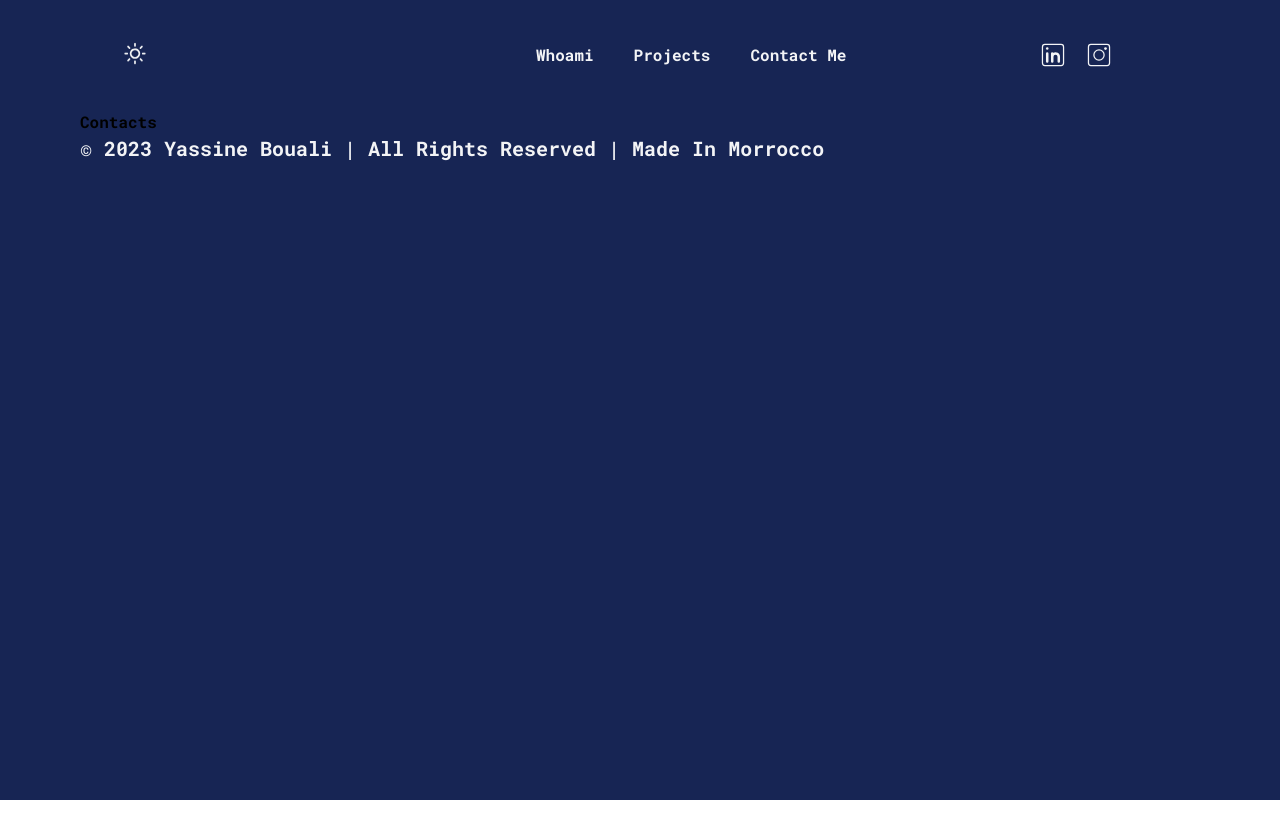
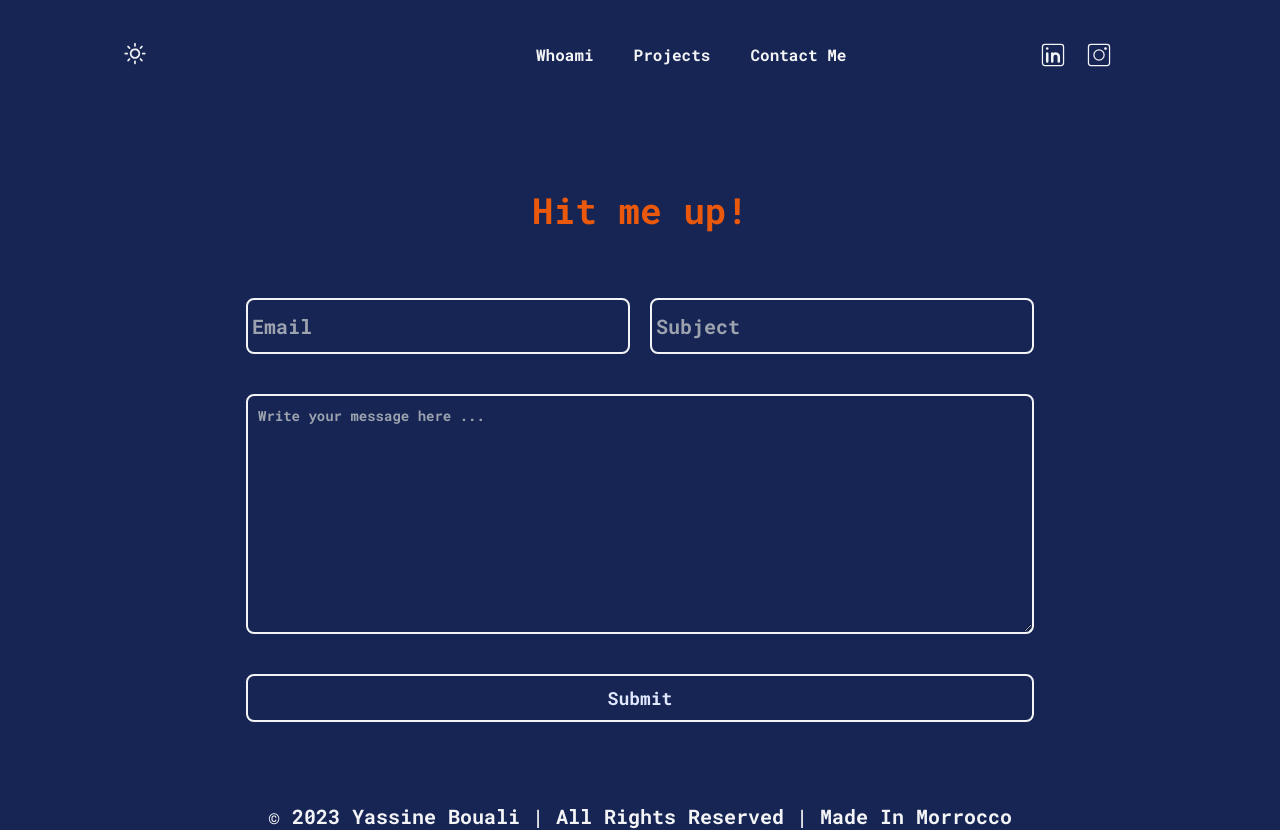
Before and after one commit to Ybouali/ybouali, a React (Create React App) app: page /contactme in a window 1280 px wide. Before the commit the page ends 800 px from the top, so only its background shows below. Built offline with nearby package versions, Linux system fonts and the light colour scheme; some icons are missing.

Commit message:
done working on the disagne and start working on sending the email

```diff
--- a/src/App.tsx
+++ b/src/App.tsx
@@ -18,8 +18,8 @@ function App() {
         <div
             className={
                 themeMode
-                    ? 'bg-blue-950 min-h-screen md:px-20'
-                    : 'bg-indigo-100 min-h-screen md:px-20'
+                    ? 'bg-blue-950 md:px-20 min-h-screen'
+                    : 'bg-indigo-100 md:px-20 min-h-screen'
             }
         >
             <Router>
@@ -27,7 +27,7 @@ function App() {
                 <Routes>
                     <Route path="/" element={<Whoiam mode={themeMode} />} />
                     <Route path="/projects" element={<Projects mode={themeMode} />} />
-                    <Route path="/contactme" element={<ContactMe />} />
+                    <Route path="/contactme" element={<ContactMe mode={themeMode} />} />
                 </Routes>
             </Router>
             <Footer mode={themeMode} />
--- a/src/components/Footer.tsx
+++ b/src/components/Footer.tsx
@@ -7,7 +7,7 @@ function Footer(props: ThemeType) {
   const currentYear = currentDate.getFullYear();
 
   return (
-    <div className='flex items-center mx-auto' >
+    <div className='flex items-center justify-center mx-auto' >
       <p className={props.mode ? 'font-semibold text-xl text-gray-100 duration-700' : 'font-semibold text-xl text-slate-950 duration-700'}>
         © {currentYear} Yassine Bouali | All Rights Reserved | Made In Morrocco
       </p>
--- /dev/null
+++ b/src/components/InputCard.tsx
@@ -0,0 +1,22 @@
+import React from 'react'
+import { InputCardType } from '../types/InputCardType'
+
+function InputCard(props: InputCardType) {
+  return (
+    <input
+        defaultValue={props.value}
+        type={props.type}
+        placeholder={props.placeholder}
+        onChange={props.onChanged}
+        name={props.name}
+        className={
+            props.mode  ?
+            'h-14 w-96 px-1 text-xl bg-blue-950 border-2 rounded-lg border-gray-100 outline-none focus:border-red-500 focus:text-white transition duration-200'
+                :
+            'h-14 w-96 px-1 text-xl bg-indigo-100 border-2 rounded-lg border-blue-950 outline-none focus:border-red-500 focus:text-blue-950 transition duration-200'
+        }
+    />
+  )
+}
+
+export default InputCard
--- a/src/pages/ContactMe.tsx
+++ b/src/pages/ContactMe.tsx
@@ -1,7 +1,142 @@
-import React from 'react';
+import React, { FormEvent, useState } from 'react';
+import InputCard from '../components/InputCard';
+import { ThemeType } from '../types/navBarTypes';
+import { motion } from 'framer-motion';
+import { FormTypeData } from '../types/FormTypeData';
 
-function ContactMe() {
-    return <div>Contacts</div>;
+function ContactMe(props: ThemeType) {
+
+    const [dataForm, setDataForm] = useState<FormTypeData>({
+        email: '',
+        subject: '',
+        message: ''
+    });
+
+    const handleChangeData = (e: React.ChangeEvent<HTMLInputElement | HTMLTextAreaElement>) => {
+        const { name, value } = e.target;
+
+        setDataForm((prevData: FormTypeData) => ({
+            ...prevData,
+            [name]: value
+        }))
+    }
+
+    const sendEmail = (e: FormEvent) => {
+
+        e.preventDefault();
+
+
+        // TODO: start checking for the error
+    }
+
+    const container = {
+        hidden: { opacity: 0 },
+        visible: (i = 1) => ({
+            opacity: 1,
+            transition: { staggerChildren: 0.12, delayChildren: 0.04 * i },
+        })
+    };
+
+    const child = {
+        visible: {
+            opacity: 1,
+            y: 0,
+            transition: {
+            type: "spring",
+            damping: 12,
+            stiffness: 100,
+            }
+        },
+        hidden: {
+            opacity: 0,
+            y: 20,
+            transition: {
+            type: "spring",
+            damping: 12,
+            stiffness: 100,
+            }
+        },
+    }
+
+
+    return (
+        <div className='my-20'>
+            <div className='flex flex-col items-center justify-between mx-auto gap-y-10' >
+                <div className='flex items-center justify-between' >
+                    <p className='font-bold text-4xl text-orange-600'>
+                        Hit me up!
+                    </p>
+                </div>
+                <motion.form
+                    onSubmit={sendEmail}
+                    variants={container}
+                    initial="hidden"
+                    animate="visible"
+                    className='flex items-center justify-between flex-col mt-7 gap-y-10'
+                >
+                    <motion.div
+                        variants={child}
+                        className='flex items-center justify-between gap-5 flex-col lg:flex-row w-full'
+                    >
+                        <div className="flex items-center justify-between">
+                            <InputCard
+                                onChanged={handleChangeData}
+                                value={dataForm.email}
+                                mode={props.mode}
+                                type='email'
+                                name='email'
+                                placeholder='Email'
+                            />
+                        </div>
+                        <div className="flex items-center justify-between">
+
+                            <InputCard
+                                name='subject'
+                                onChanged={handleChangeData}
+                                value={dataForm.subject}
+                                mode={props.mode}
+                                type='text'
+                                placeholder='Subject'
+                            />
+
+                        </div>
+                    </motion.div>
+
+                    <motion.div
+                        variants={child}
+                        className='flex items-center justify-between w-full'
+                    >
+                        <textarea
+                            onChange={handleChangeData}
+                            name='message'
+                            className={
+                                props.mode
+                                    ?
+                                "h-60 block p-2.5 w-full text-sm bg-blue-950 rounded-lg border-2 border-gray-100  outline-none focus:border-red-500 focus:text-white transition duration-200"
+                                    :
+                                "h-60 block p-2.5 w-full text-sm bg-indigo-100 rounded-lg border-2 border-blue-950  outline-none focus:border-red-500 focus:text-gray-900 transition duration-200"
+                            }
+                            placeholder="Write your message here ..."
+                        ></textarea>
+                    </motion.div>
+
+                    <motion.button
+                        type='submit'
+                        variants={child}
+                        className={
+                            props.mode
+                                ?
+                            'flex items-center text-indigo-100 justify-center text-lg w-full bg-blue mx-auto p-2 rounded-lg border-2 border-gray-100 hover:border-red-500 hover:bg-red-500 transition duration-200'
+                                :
+                            'flex items-center text-blue-950 justify-center text-lg w-full bg-blue mx-auto p-2 rounded-lg border-2 border-blue-950 hover:border-red-500 hover:bg-red-500 transition duration-200'
+                        }
+                    >
+                        Submit
+                    </motion.button>
+                </motion.form>
+            </div>
+        </div>
+    );
 }
 
 export default ContactMe;
--- a/src/pages/Projects.tsx
+++ b/src/pages/Projects.tsx
@@ -4,6 +4,7 @@ import { ThemeType } from '../types/navBarTypes';
 import { FaHandPointRight } from "react-icons/fa";
 import { ProjectType } from '../types/ProjectCard';
 import { motion } from 'framer-motion';
+import Footer from '../components/Footer';
 
 
 function Projects(props: ThemeType) {
@@ -174,7 +175,6 @@ function Projects(props: ThemeType) {
                 </p>
 
             </div>
-
         </>
 
     );
--- a/src/pages/Whoiam.tsx
+++ b/src/pages/Whoiam.tsx
@@ -3,6 +3,7 @@ import SayHi from '../components/SayHi';
 import { TypeAnimation } from 'react-type-animation'
 import { ThemeType } from '../types/navBarTypes';
 import AnimatedText from '../components/AnimatedText';
+import Footer from '../components/Footer';
 
 function Whoiam(props: ThemeType) {
 
--- /dev/null
+++ b/src/types/FormTypeData.d.ts
@@ -0,0 +1,5 @@
+export interface FormTypeData {
+    email: string;
+    subject: string;
+    message: string;
+}
--- a/src/types/appTypes.d.ts
+++ /dev/null
@@ -1,3 +0,0 @@
-export interface ThemeType {
-    themeMode: boolean;
-}
--- a/src/types/cLogo.d.ts
+++ /dev/null
@@ -1,4 +0,0 @@
-declare module '*.svg' {
-    const content: React.FunctionComponent<React.SVGAttributes<SVGElement>>;
-    export default content;
-}
--- a/src/types/cppLogo.d.ts
+++ /dev/null
@@ -1,4 +0,0 @@
-declare module '*.svg' {
-    const content: React.FunctionComponent<React.SVGAttributes<SVGElement>>;
-    export default content;
-}
```
Also changed, not shown: src/types/InputCardType.d.ts (added, +10 -0 lines).
